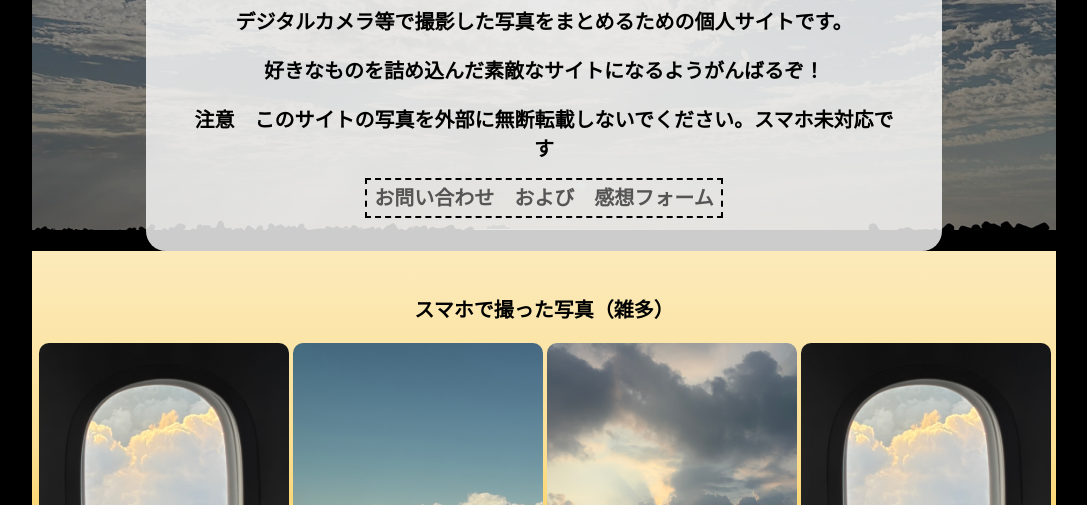
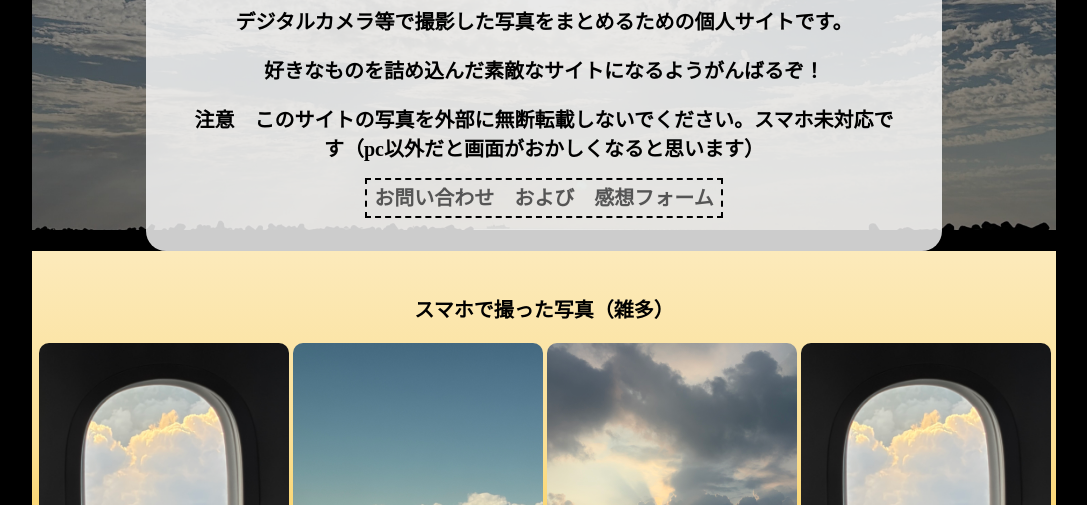
Before and after one commit to st-dangomushi/my-photo-site, a plain HTML site: page index.html in a window 1280 px wide. Shown: the part 295-800 px from the top of the page, without its empty margins (96-1183 px from the left). Drawn offline with Linux system fonts and the light colour scheme.

Commit message:
Update index.html

```diff
--- a/index.html
+++ b/index.html
@@ -22,7 +22,7 @@
  <h2>サイトの説明</h2>
  <h3>デジタルカメラ等で撮影した写真をまとめるための個人サイトです。
 <p> 好きなものを詰め込んだ素敵なサイトになるようがんばるぞ！</p>
-<p>注意　このサイトの写真を外部に無断転載しないでください。スマホ未対応です</P>
+<p>注意　このサイトの写真を外部に無断転載しないでください。スマホ未対応です（pc以外だと画面がおかしくなると思います）</P>
 </h3><a href="https://forms.gle/W4TYGhHKxHxQrzvDA">お問い合わせ　および　感想フォーム</a>
 
   </div>
```
